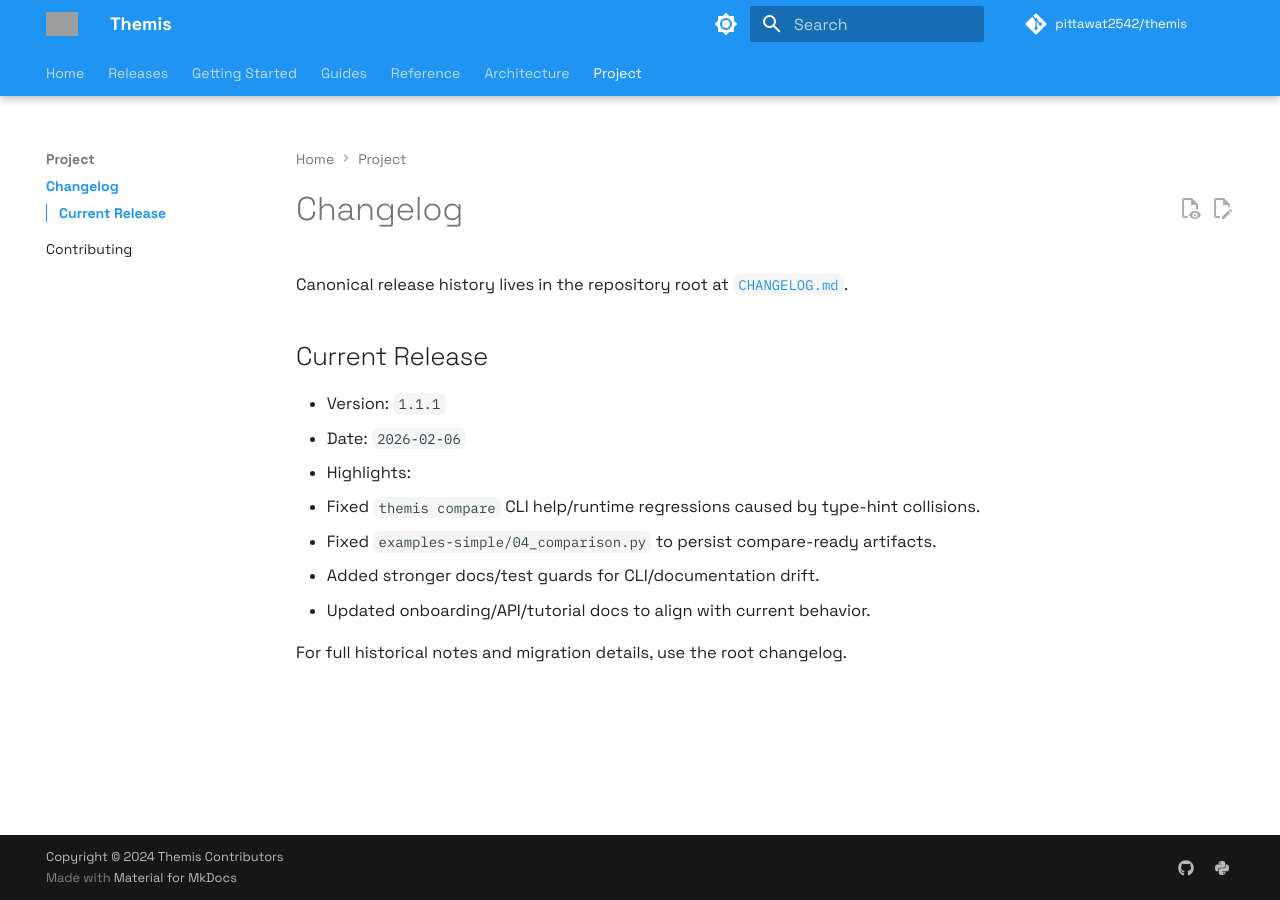
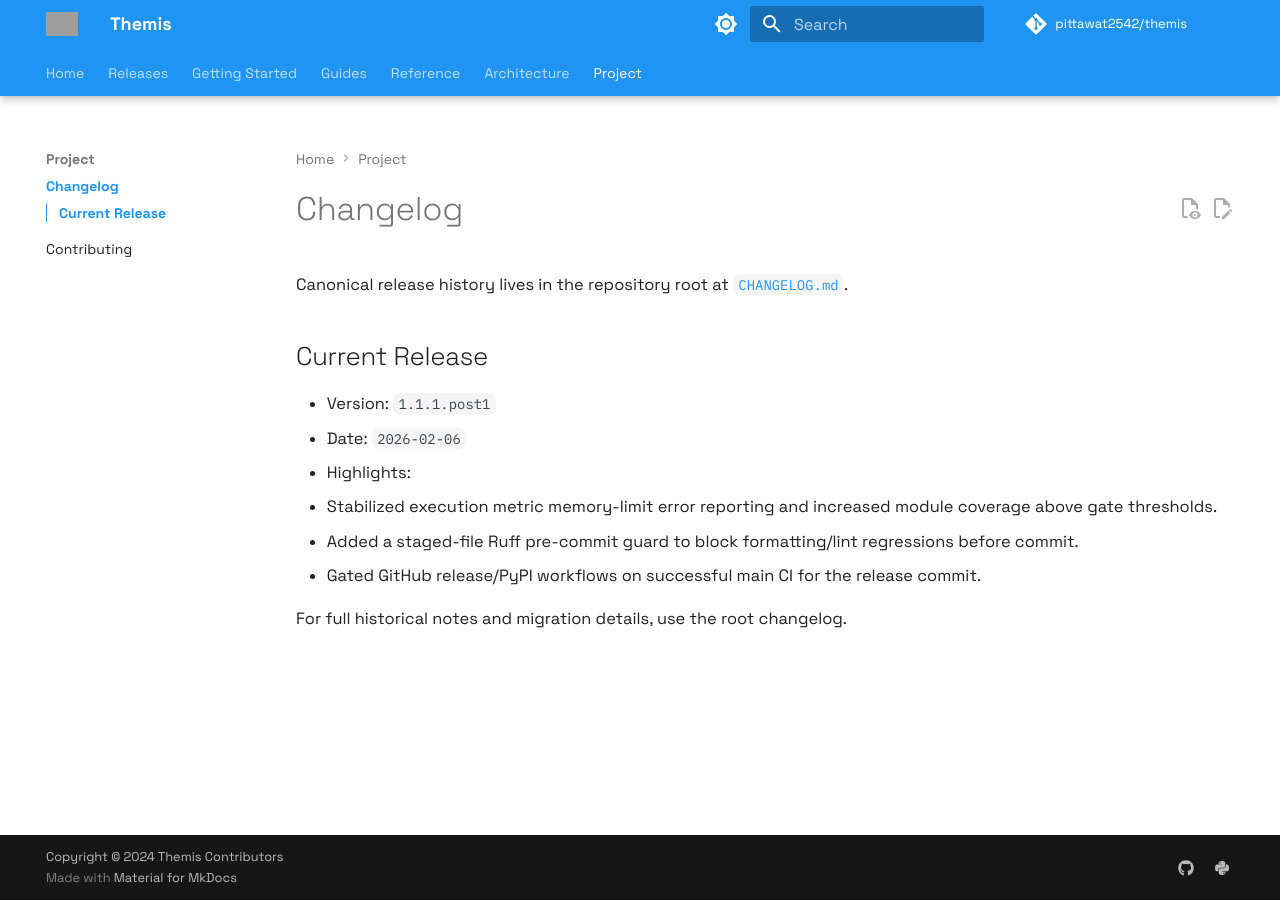
Before and after one commit to Pittawat2542/themis, an MkDocs documentation site: the page built from docs/CHANGELOG.md, in a window 1280 px wide. Built offline with MkDocs 1.6.1 and Material for MkDocs 9.7.7, drawn with Linux system fonts in a browser that asks for light colours; comment, search, counter and statistics services are not loaded; the version menu is left out; grey boxes are pictures that could not be loaded.

Commit message:
Prepare v1.1.1.post1 release metadata

```diff
--- a/docs/CHANGELOG.md
+++ b/docs/CHANGELOG.md
@@ -4,12 +4,11 @@ Canonical release history lives in the repository root at [`CHANGELOG.md`](https
 
 ## Current Release
 
-- Version: `1.1.1`
+- Version: `1.1.1.post1`
 - Date: `2026-02-06`
 - Highlights:
-  - Fixed `themis compare` CLI help/runtime regressions caused by type-hint collisions.
-  - Fixed `examples-simple/04_comparison.py` to persist compare-ready artifacts.
-  - Added stronger docs/test guards for CLI/documentation drift.
-  - Updated onboarding/API/tutorial docs to align with current behavior.
+  - Stabilized execution metric memory-limit error reporting and increased module coverage above gate thresholds.
+  - Added a staged-file Ruff pre-commit guard to block formatting/lint regressions before commit.
+  - Gated GitHub release/PyPI workflows on successful main CI for the release commit.
 
 For full historical notes and migration details, use the root changelog.
--- a/mkdocs.yml
+++ b/mkdocs.yml
@@ -95,7 +95,7 @@ markdown_extensions:
       toc_depth: 3
 
 extra:
-  announcement: "🎉 <strong>Themis 1.1.1 is out:</strong> CLI compare stability fixes, docs alignment, and stronger docs regression coverage. <a href='/themis/releases/1.1.1/'>See what's new</a>."
+  announcement: "🎉 <strong>Themis 1.1.1.post1 is out:</strong> execution-metric fixes, staged-file Ruff guardrails, and CI-gated release publishing. <a href='/themis/releases/1.1.1.post1/'>See what's new</a>."
   social:
     - icon: fontawesome/brands/github
       link: https://github.com/pittawat2542/themis
@@ -112,6 +112,7 @@ nav:
   - Home: index.md
 
   - Releases:
+      - 1.1.1.post1: releases/1.1.1.post1.md
       - 1.1.1: releases/1.1.1.md
       - 1.1.0: releases/1.1.0.md
 
--- a/pyproject.toml
+++ b/pyproject.toml
@@ -4,7 +4,7 @@ build-backend = "setuptools.build_meta"
 
 [project]
 name = "themis-eval"
-version = "1.1.1"
+version = "1.1.1.post1"
 description = "Lightweight evaluation platform for LLM experiments"
 readme = "README.md"
 requires-python = ">=3.12"
```
Also changed, not shown: CHANGELOG.md (+12 -0 lines), CONTRIBUTING.md (+1 -1 lines), docs/CONTRIBUTING.md (+1 -1 lines), docs/index.md (+3 -3 lines), docs/releases/1.1.1.post1.md (added, +24 -0 lines), 3 other files.
